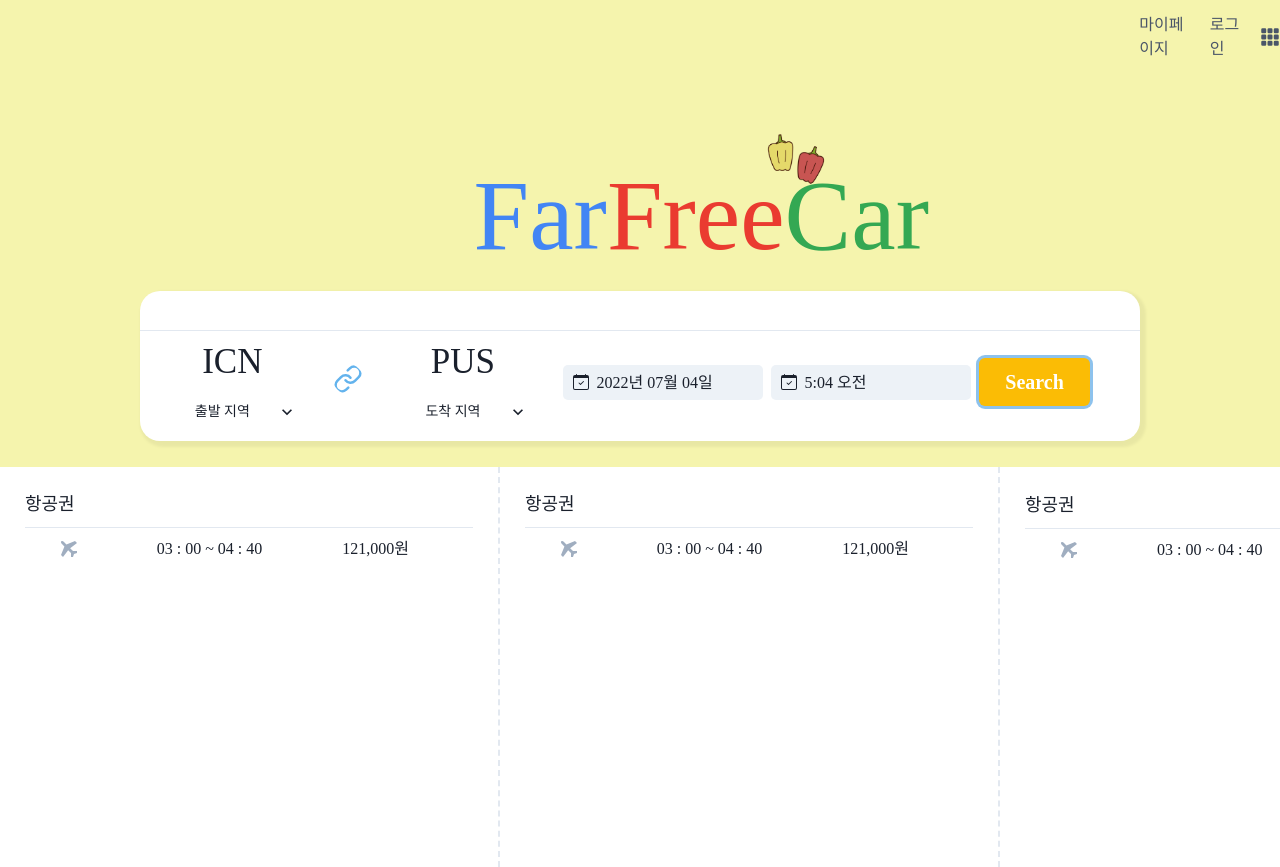
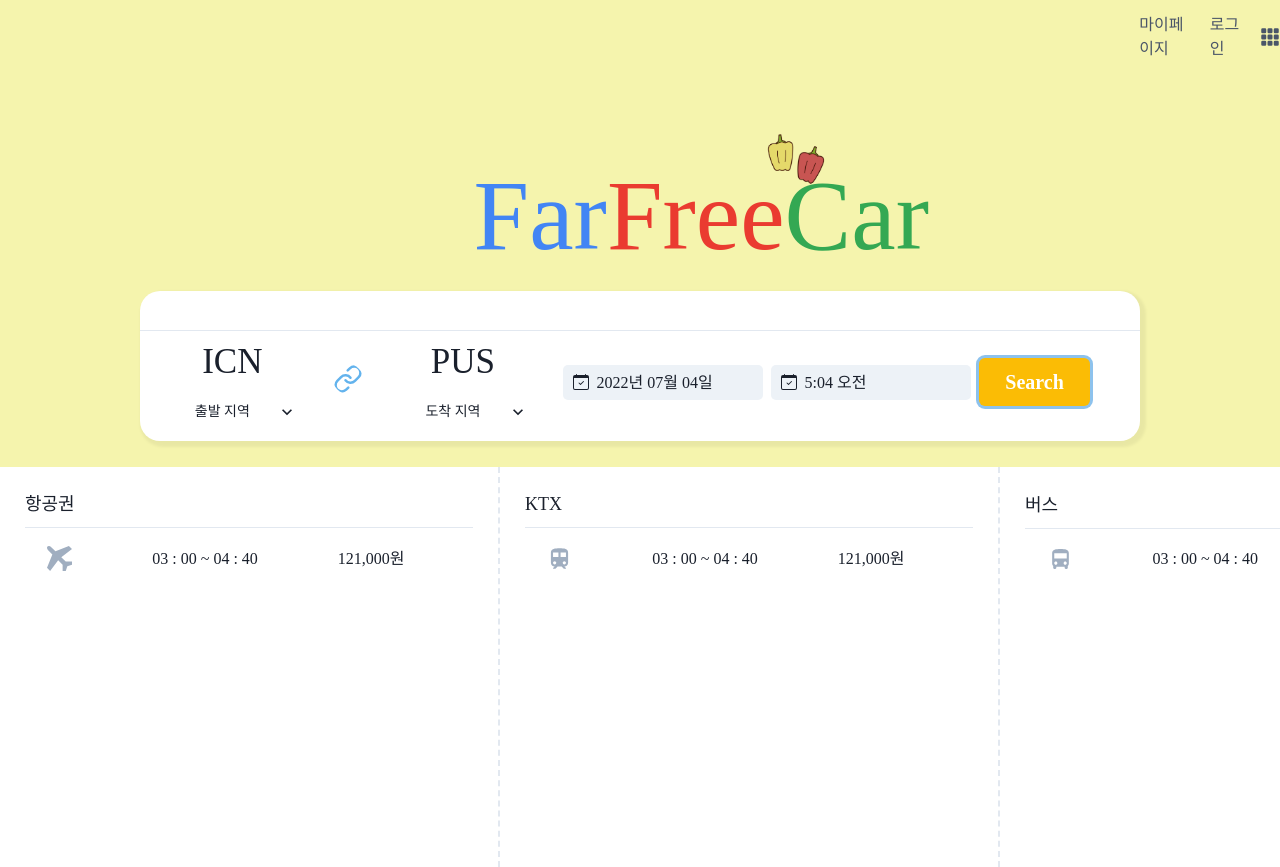
Before and after one commit to jybyon1/farfreecar, a React (Create React App) app: page / in a window 1280 px wide. Both pictures are taken after a click on the button "Search". Shown: the top 867 px of the page. Built offline with nearby package versions, Linux system fonts and the light colour scheme.

Commit message:
searchBox 컴포넌트화

```diff
--- a/package.json
+++ b/package.json
@@ -19,6 +19,7 @@
     "react-datepicker": "^4.8.0",
     "react-dom": "^18.0.0",
     "react-icons": "^4.4.0",
+    "react-perfect-scrollbar": "^1.5.8",
     "react-redux": "^8.0.0",
     "react-router-dom": "^6.3.0",
     "react-scripts": "5.0.1",
--- a/src/app/farfreecar/main.tsx
+++ b/src/app/farfreecar/main.tsx
@@ -17,7 +17,7 @@ import DatePicker from "react-datepicker";
 import { ko } from "date-fns/esm/locale";
 import { BsCalendarCheck } from "react-icons/bs";
 import { Header } from "../../component/layout/Header";
-import { SearchBox } from "../../component/SearchBox";
+import { SearchBox } from "../../page/searchBox/SearchBox";
 
 export default function Main() {
   const [goDate, setGoDate] = useState(new Date() || undefined);
--- a/src/component/SearchBox.tsx
+++ /dev/null
@@ -1,81 +0,0 @@
-import {
-  Box,
-  Grid,
-  GridItem,
-  HStack,
-  Icon,
-  Text,
-  VStack,
-} from "@chakra-ui/react";
-import React from "react";
-import { ImAirplane } from "react-icons/im";
-
-export const SearchBox = (): JSX.Element => {
-  return (
-    <Box bg="white" w="1500px" m="auto" minH="400px" mt="2%">
-      <Grid templateColumns="repeat(3, 1fr)">
-        <GridItem
-          w="100%"
-          h="400px"
-          borderWidth="0px 2px 0px 0px"
-          borderStyle="dashed"
-        >
-          <Box p="5%">
-            <Text fontSize="18px">항공권</Text>
-            <Box
-              borderBottom="1px solid"
-              borderBottomColor="gray.200"
-              m="2% 0% 2% 0%"
-            />
-            <Box ml="8%">
-              <HStack spacing={20}>
-                <Icon as={ImAirplane} color="gray.400" />
-                <Text>03 : 00 ~ 04 : 40</Text>
-                <Text>121,000원</Text>
-              </HStack>
-            </Box>
-          </Box>
-        </GridItem>
-        <GridItem
-          w="100%"
-          h="400px"
-          borderWidth="0px 2px 0px 0px"
-          borderStyle="dashed"
-        >
-          <Box p="5%">
-            <Text fontSize="18px">항공권</Text>
-            <Box
-              borderBottom="1px solid"
-              borderBottomColor="gray.200"
-              m="2% 0% 2% 0%"
-            />
-            <Box ml="8%">
-              <HStack spacing={20}>
-                <Icon as={ImAirplane} color="gray.400" />
-                <Text>03 : 00 ~ 04 : 40</Text>
-                <Text>121,000원</Text>
-              </HStack>
-            </Box>
-          </Box>
-        </GridItem>
-        <GridItem w="100%" h="400px">
-          <Box p="5%">
-            <Text fontSize="18px">항공권</Text>
-            <Box
-              borderBottom="1px solid"
-              borderBottomColor="gray.200"
-              m="2% 0% 2% 0%"
-            />
-            <Box ml="8%">
-              <HStack spacing={20}>
-                <Icon as={ImAirplane} color="gray.400" />
-                <Text>03 : 00 ~ 04 : 40</Text>
-                <Text>121,000원</Text>
-              </HStack>
-            </Box>
-          </Box>
-        </GridItem>
-      </Grid>
-    </Box>
-  );
-};
--- /dev/null
+++ b/src/component/searchBoxcom.tsx
@@ -0,0 +1,29 @@
+import { Box, HStack, Icon, Text } from "@chakra-ui/react";
+
+import React from "react";
+import { IconType } from "react-icons";
+
+interface ISearch {
+  title: string;
+  icon: IconType;
+}
+
+export const SearchBoxCom = (props: ISearch): JSX.Element => {
+  return (
+    <Box p="5%">
+      <Text fontSize="18px">{props.title}</Text>
+      <Box
+        borderBottom="1px solid"
+        borderBottomColor="gray.200"
+        m="2% 0% 2% 0%"
+      />
+      <Box ml="5%" mt="4%">
+        <HStack spacing={20}>
+          <Icon as={props.icon} fontSize="25px" color="gray.400" />
+          <Text>03 : 00 ~ 04 : 40</Text>
+          <Text>121,000원</Text>
+        </HStack>
+      </Box>
+    </Box>
+  );
+};
--- /dev/null
+++ b/src/page/searchBox/SearchBox.tsx
@@ -0,0 +1,49 @@
+import { Box, Grid, GridItem } from "@chakra-ui/react";
+import React, { useEffect, useState } from "react";
+import { SearchBoxCom } from "../../component/searchBoxcom";
+import { ImAirplane } from "react-icons/im";
+import { IoMdTrain } from "react-icons/io";
+import { MdDirectionsBus } from "react-icons/md";
+//import PerfectScrollbar from "react-perfect-scrollbar";
+
+export const SearchBox = (): JSX.Element => {
+  /*
+  const [scrollH, setScrollH] = useState<PerfectScrollbar | null>();
+  useEffect(() => {
+    if (scrollH) {
+      scrollH.updateScroll();
+    }
+  }, [scrollH]);
+  */
+  return (
+    <Box bg="white" w="1500px" m="auto" minH="400px" mt="2%">
+      {/* <PerfectScrollbar
+        ref={(ref) => {
+          setScrollH(ref);
+        }}
+      >*/}
+      <Grid templateColumns="repeat(3, 1fr)">
+        <GridItem
+          w="100%"
+          h="400px"
+          borderWidth="0px 2px 0px 0px"
+          borderStyle="dashed"
+        >
+          <SearchBoxCom title="항공권" icon={ImAirplane} />
+        </GridItem>
+        <GridItem
+          w="100%"
+          h="400px"
+          borderWidth="0px 2px 0px 0px"
+          borderStyle="dashed"
+        >
+          <SearchBoxCom title="KTX" icon={IoMdTrain} />
+        </GridItem>
+        <GridItem w="100%" h="400px">
+          <SearchBoxCom title="버스" icon={MdDirectionsBus} />
+        </GridItem>
+      </Grid>
+      {/* </PerfectScrollbar> */}
+    </Box>
+  );
+};
```
Also changed, not shown: 1 other file (tests, documents, lock files or other folders).
